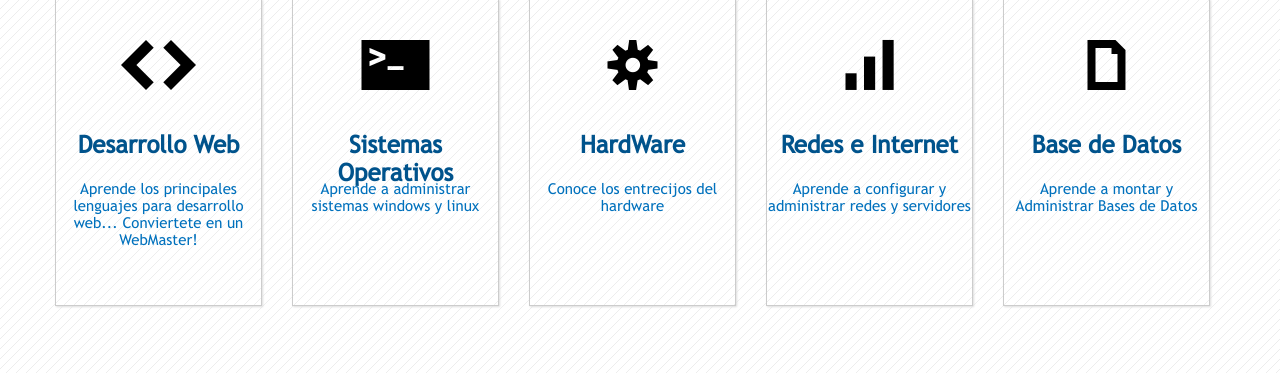
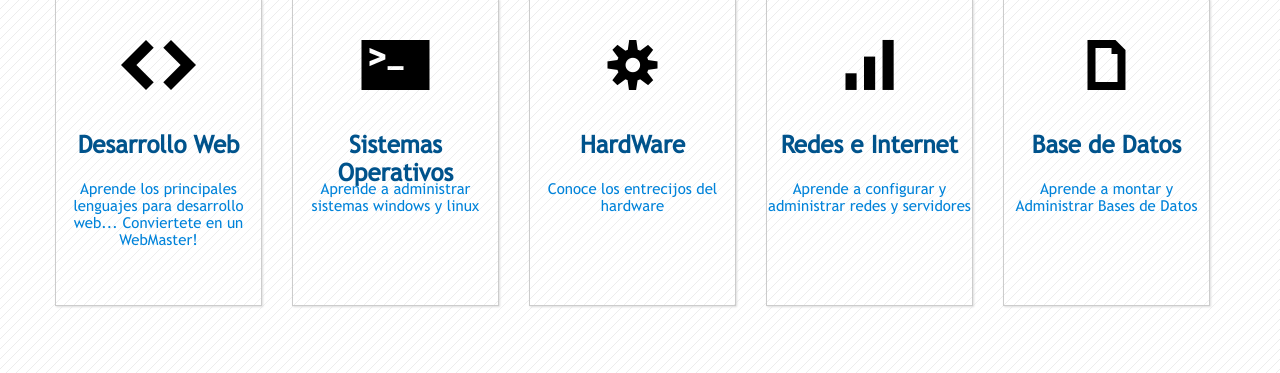
Before and after one commit to CesarObedFL/courses_and_resources, a PHP site: page / in a window 1280 px wide. Shown: the part 271-644 px from the top of the page. Run offline with PHP 8.4, Linux system fonts and the light colour scheme.

Commit message:
[FIX] card description color

```diff
--- a/courses/css/maquetacion-2/css/style.css
+++ b/courses/css/maquetacion-2/css/style.css
@@ -171,7 +171,7 @@ header {
 .card .description {
     font-family: "TrebuchetMS";
     text-align: center;
-    color: #0071bd;
+    color: #0083da;
     font-size: 15px;
 }
 /* Tarjetas */
```
